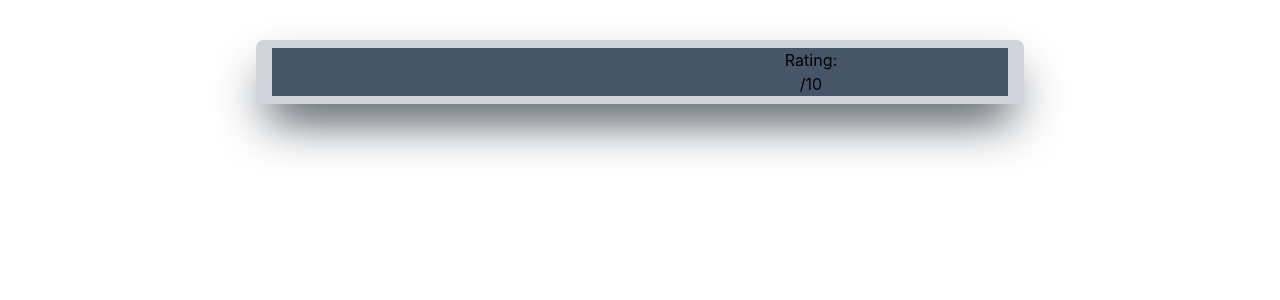
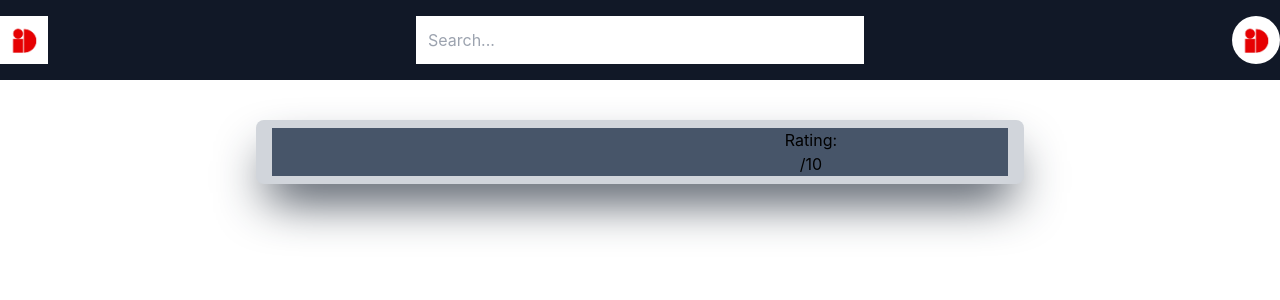
Before and after one commit to me-lin-da/RateMyBetrieb, a React (Create React App) app in the folder Frontend/rmb/: page / in a window 1280 px wide. Shown: the top 300 px of the page. Built offline with nearby package versions, Linux system fonts and the light colour scheme.

Commit message:
Build initial header

```diff
--- a/Frontend/rmb/package.json
+++ b/Frontend/rmb/package.json
@@ -3,6 +3,7 @@
   "version": "0.1.0",
   "private": true,
   "dependencies": {
+    "@mui/material": "^5.15.15",
     "@testing-library/jest-dom": "^5.17.0",
     "@testing-library/react": "^13.4.0",
     "@testing-library/user-event": "^13.5.0",
--- a/Frontend/rmb/src/App.tsx
+++ b/Frontend/rmb/src/App.tsx
@@ -1,9 +1,11 @@
 import "./App.css";
+import Header from "./components/organisms/header";
 import RMB from "./components/pages/RMB";
 
 function App() {
   return (
     <div className="App">
+      <Header />
       <RMB />
     </div>
   );
--- /dev/null
+++ b/Frontend/rmb/src/components/atoms/button.tsx
@@ -0,0 +1,19 @@
+import React from "react";
+
+interface ButtonProps {
+  onClick?: () => void;
+  label?: string;
+}
+
+const Button = ({ onClick, label }: ButtonProps) => {
+  return (
+    <button
+      className="btn inline-flex bg-blue-900 px-4 py-2 rounded-md text-white align-middle text-center text-base font-medium tracking-wide hover:bg-blue-800 focus:outline-none focus:ring focus:ring-blue-500"
+      onClick={onClick}
+    >
+      {label}
+    </button>
+  );
+};
+
+export default Button;
--- /dev/null
+++ b/Frontend/rmb/src/components/molecules/searchfield.tsx
@@ -0,0 +1,32 @@
+import React, { useState } from "react";
+
+interface SearchBarProps {
+  onSearch: (query: string) => void;
+}
+
+const SearchBar = ({ onSearch }: SearchBarProps) => {
+  const [searchQuery, setSearchQuery] = useState<string>("");
+
+  const handleInputChange = (event: React.ChangeEvent<HTMLInputElement>) => {
+    setSearchQuery(event.target.value);
+  };
+
+  const handleSubmit = (event: React.FormEvent<HTMLFormElement>) => {
+    event.preventDefault();
+    onSearch(searchQuery);
+  };
+
+  return (
+    <form onSubmit={handleSubmit}>
+      <input
+        type="text"
+        placeholder="Search..."
+        value={searchQuery}
+        onChange={handleInputChange}
+        className=" w-2/5 p-3 text-cyan-600"
+      />
+    </form>
+  );
+};
+
+export default SearchBar;
--- /dev/null
+++ b/Frontend/rmb/src/components/organisms/header.tsx
@@ -0,0 +1,30 @@
+import React from "react";
+import SearchBar from "../molecules/searchfield";
+import Logo from "../../assets/IDLogo.jpeg";
+
+const Header = () => {
+  const OnSearch = () => {};
+  return (
+    <header className="bg-gray-900 text-white py-4">
+      <div className="container mx-auto flex justify-between items-center">
+        <div className="flex items-center">
+          <img
+            src={Logo}
+            className="flex items-center btn-icon max-w-80 max-h-12 m-auto"
+            alt="Logo"
+          />
+        </div>
+        <div className="flex-grow mx-8">
+          <SearchBar onSearch={OnSearch} />
+        </div>
+        <img
+          src={Logo}
+          className="rounded-full items-end btn-icon max-w-80 max-h-12 m-auto"
+          alt="sss"
+        />
+      </div>
+    </header>
+  );
+};
+
+export default Header;
```
Also changed, not shown: 1 other file (tests, documents, lock files or other folders).
